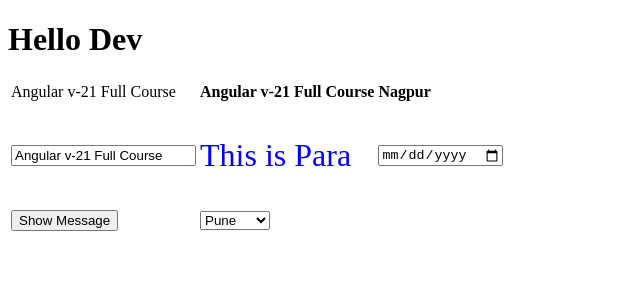
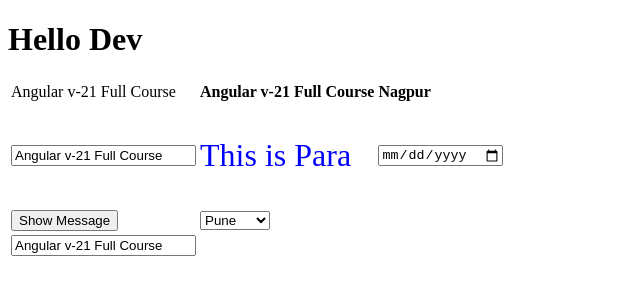
Before and after one commit to chengyus/angular21_tutorial, an Angular app: page / in a window 1280 px wide. Shown: the top 300 px of the page, without its empty margins (0-640 px from the left). Built offline with nearby package versions, Linux system fonts and the light colour scheme.

Commit message:
part 2 30:47; two-way binding

```diff
--- a/src/app/components/data-binding/data-binding.html
+++ b/src/app/components/data-binding/data-binding.html
@@ -35,5 +35,10 @@
         </select>
       </td>
     </tr>
+    <tr>
+      <td>
+        <input type="text" [(ngModel)]="courseName">
+      </td>
+    </tr>
   </tbody>
 </table>
--- a/src/app/components/data-binding/data-binding.ts
+++ b/src/app/components/data-binding/data-binding.ts
@@ -1,8 +1,9 @@
 import { Component } from '@angular/core';
+import { FormsModule } from '@angular/forms';
 
 @Component({
   selector: 'app-data-binding',
-  imports: [],
+  imports: [FormsModule],
   templateUrl: './data-binding.html',
   styleUrl: './data-binding.css',
 })
```
